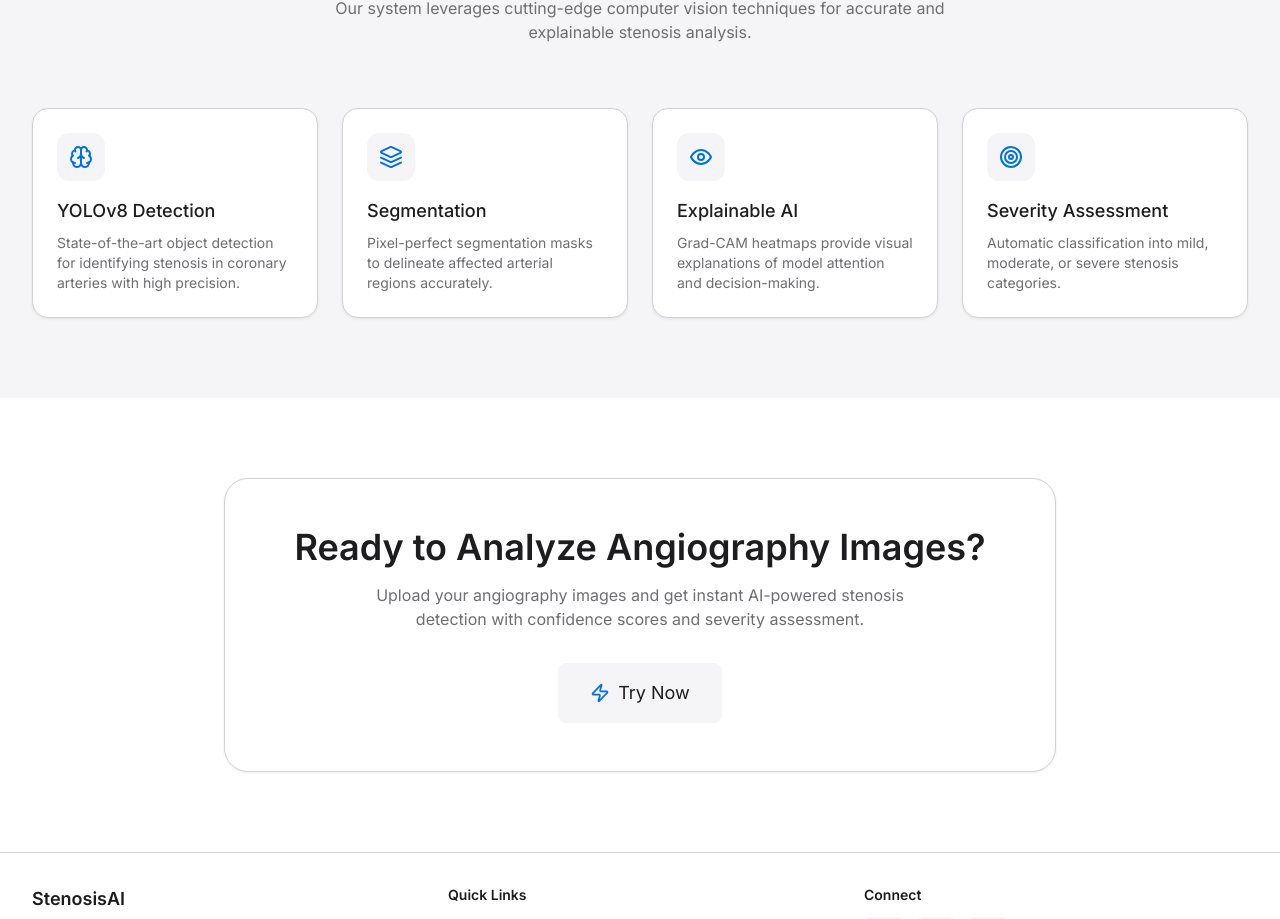
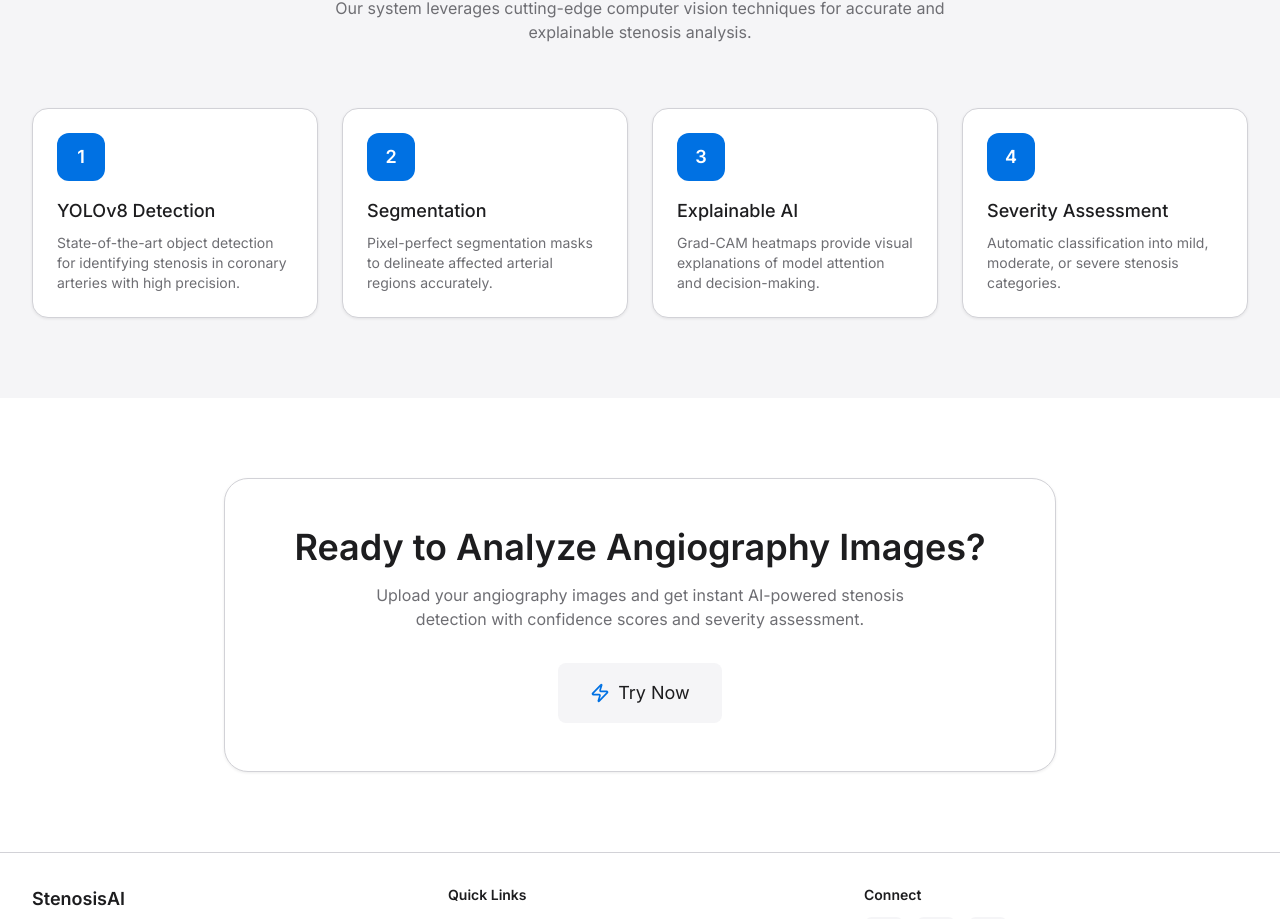
Before and after one commit to nivijha/CardioVision, a React (Vite) app in the folder stenosis-detection/frontend/: page / in a window 1280 px wide. Shown: the part 1020-1939 px from the top of the page. Built offline with nearby package versions, Linux system fonts and the light colour scheme.

Commit message:
icons to numbers (home)

```diff
--- a/stenosis-detection/frontend/src/pages/Home.jsx
+++ b/stenosis-detection/frontend/src/pages/Home.jsx
@@ -130,9 +130,14 @@ export default function Home() {
                 transition={{ duration: 0.5, delay: index * 0.1 }}
                 className="card rounded-2xl p-6 spring-hover"
               >
-                <div className="w-12 h-12 rounded-xl bg-apple-gray flex items-center justify-center mb-4">
-                  <feature.icon className="w-6 h-6 text-apple-accent" />
-                </div>
+                   {/*
+                  <div className="w-12 h-12 rounded-xl bg-apple-gray flex items-center justify-center mb-4">
+                    <feature.icon className="w-6 h-6 text-apple-accent" />
+                  </div>
+                  */}
+                  <div className="w-12 h-12 rounded-xl bg-apple-accent text-white flex items-center justify-center mb-4 font-semibold text-lg">
+                    {index + 1}
+                  </div>
                 <h3 className="text-lg font-medium mb-2" style={{ color: '#1D1D1F' }}>
                   {feature.title}
                 </h3>
```
